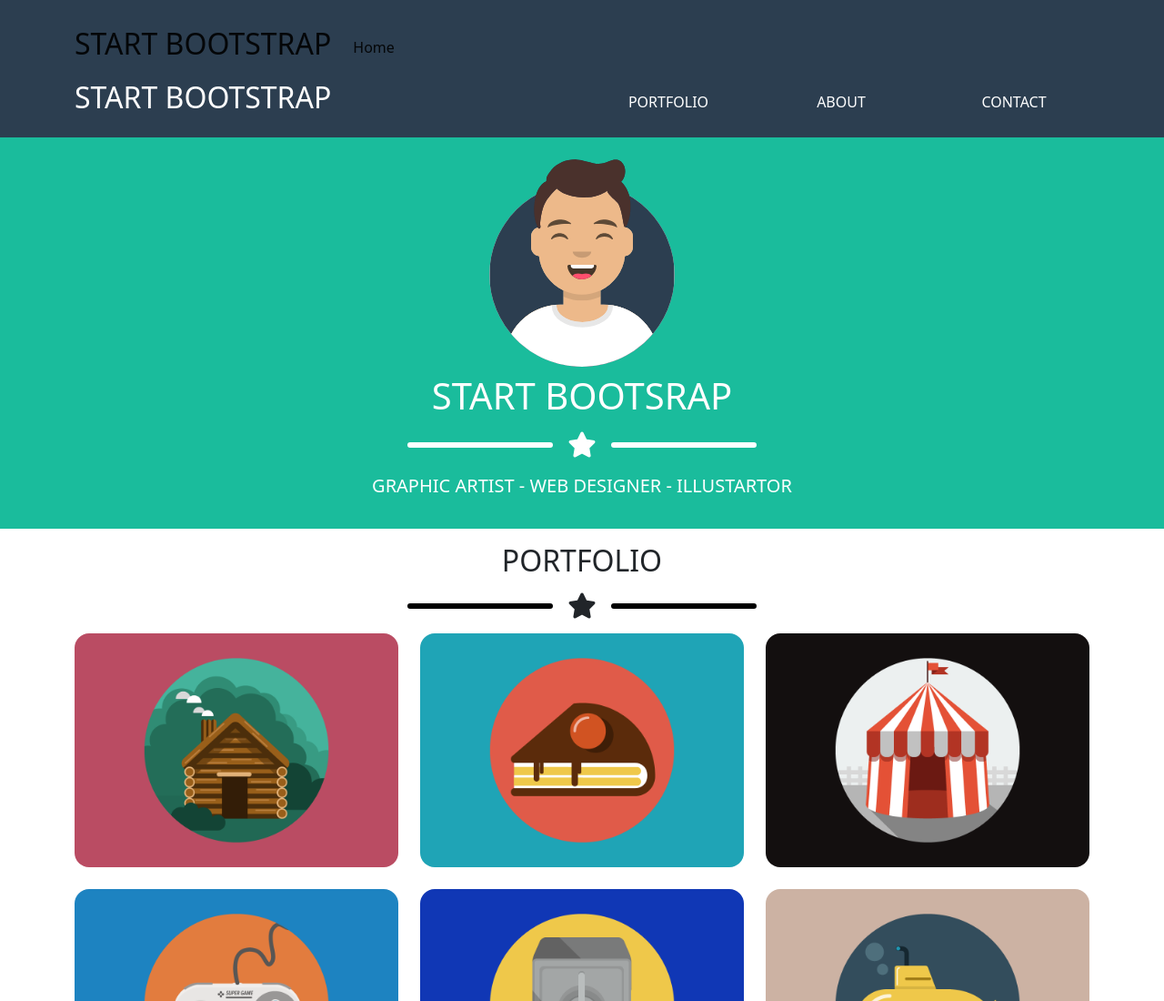
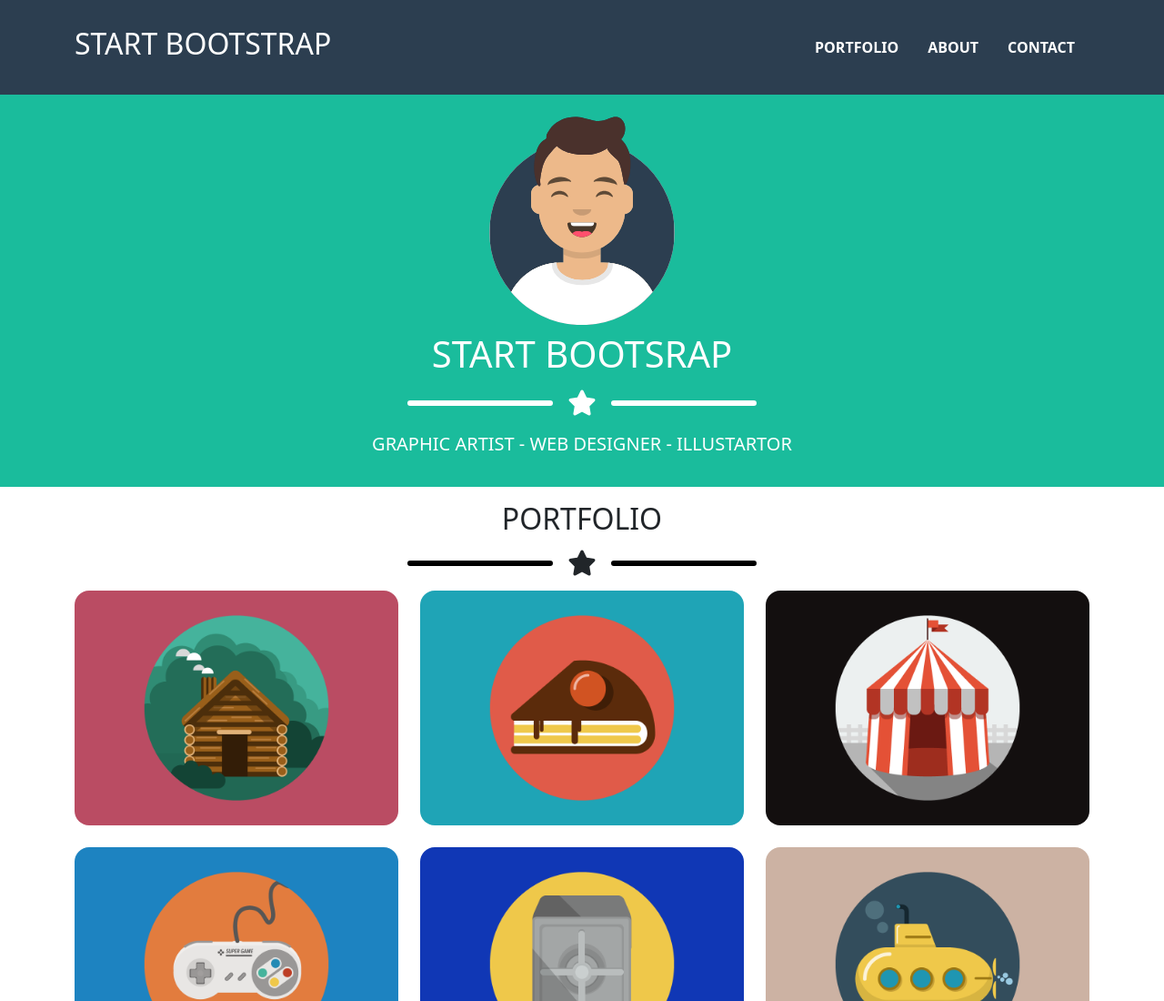
Before and after one commit to PinoGabriel/html-css-boostrap-freelancer, a plain HTML site: page index.html in a window 1280 px wide. Shown: the top 1100 px of the page at 91% size. Drawn offline with nearby package versions, Linux system fonts and the light colour scheme.

Commit message:
added bootstrap navbar

```diff
--- a/index.html
+++ b/index.html
@@ -1,34 +1,46 @@
 <!DOCTYPE html>
 <html lang="en">
+
 <head>
     <meta charset="UTF-8">
     <meta name="viewport" content="width=device-width, initial-scale=1.0">
     <title>Bootstrap-freelancer</title>
-    <link href="https://cdn.jsdelivr.net/npm/bootstrap@5.2.3/dist/css/bootstrap.min.css" rel="stylesheet" integrity="sha384-rbsA2VBKQhggwzxH7pPCaAqO46MgnOM80zW1RWuH61DGLwZJEdK2Kadq2F9CUG65" crossorigin="anonymous">
+    <link href="https://cdn.jsdelivr.net/npm/bootstrap@5.2.3/dist/css/bootstrap.min.css" rel="stylesheet"
+        integrity="sha384-rbsA2VBKQhggwzxH7pPCaAqO46MgnOM80zW1RWuH61DGLwZJEdK2Kadq2F9CUG65" crossorigin="anonymous">
     <link rel="stylesheet" href="https://cdnjs.cloudflare.com/ajax/libs/font-awesome/6.4.2/css/all.min.css">
     <link rel="stylesheet" href="./css/style.css">
 </head>
 </head>
+
 <body>
     <!-- INIZIO HEADER -->
     <header>
         <nav class="container py-3">
-            <nav class="navbar navbar-expand-lg bg-body-tertiary">
-                  <a class="navbar-brand" href="#"><h2>START BOOTSTRAP</h2></a>
-                  <button class="navbar-toggler" type="button" data-bs-toggle="collapse" data-bs-target="#navbarNav" aria-controls="navbarNav" aria-expanded="false" aria-label="Toggle navigation">
-                    <span class="navbar-toggler-icon"></span>
-                  </button>
-                  <div class="collapse navbar-collapse" id="navbarNav">
-                    <ul class="navbar-nav">
-                      <li class="nav-item">
-                        <a class="nav-link active" aria-current="page" href="#">Home</a>
+            <nav class="navbar navbar-expand-lg bg-body-tertiary flex-nowrap">
+                <a class="navbar-brand" href="#">
+                    <h2 class="text-white">START BOOTSTRAP</h2>
+                </a>
+                <div class="navbar-collapse justify-content-end align-items-center" id="navbarNav">
+                    <ul class="navbar-nav flex-row justify-content-end">
+                        <li class="nav-item px-2 d-none d-sm-block">
+                            <a class="nav-link active text-white fw-bolder fs-6" aria-current="page" href="#portfolio">PORTFOLIO</a>
+                        </li>
+                        <li class="nav-item px-2 d-none d-sm-block">
+                            <a class="nav-link active text-white fw-bolder fs-6" aria-current="page" href="#about">ABOUT</a>
+                        </li>
+                        <li class="nav-item px-2 d-none d-sm-block">
+                            <a class="nav-link active text-white fw-bolder fs-6" aria-current="page" href="#contact">CONTACT</a>
+                        </li>
+                        <li class="nav-item d-sm-none">
+                            <a class="nav-link active text-white" aria-current="page" href="#"><i class="btn btn_bars fa-solid fa-bars fw-bolder fs-5"></i></a>
                         </li>
                     </ul>
+                </div>
             </nav>
 
 
 
-            <div class="row">
+            <!-- <div class="row">
                 <div class="col-6">
                     <h2>START BOOTSTRAP</h2>
                 </div>
@@ -38,9 +50,7 @@
                 <div class="col-6 me_list">
                     <i class="btn btn_bars fa-solid fa-bars"></i>
                 </div>
-                </div>
-            </div>
-            </div>
+            </div> -->
         </nav>
     </header>
 
@@ -114,16 +124,21 @@
 
                 <div class="row">
                     <div class="col-sm-6 col-12 my-4">
-                        Lorem ipsum dolor sit amet consectetur, adipisicing elit. Atque eius sit earum totam fugit repudiandae neque cupiditate, fugiat quam officia voluptates? Beatae temporibus molestiae, quo fugiat culpa facere libero reprehenderit.
+                        Lorem ipsum dolor sit amet consectetur, adipisicing elit. Atque eius sit earum totam fugit
+                        repudiandae neque cupiditate, fugiat quam officia voluptates? Beatae temporibus molestiae, quo
+                        fugiat culpa facere libero reprehenderit.
                     </div>
                     <div class="col-sm-6 col-12 my-4">
-                        Lorem ipsum dolor sit amet consectetur, adipisicing elit. Atque eius sit earum totam fugit repudiandae neque cupiditate, fugiat quam officia voluptates? Beatae temporibus molestiae, quo fugiat culpa facere libero reprehenderit.
+                        Lorem ipsum dolor sit amet consectetur, adipisicing elit. Atque eius sit earum totam fugit
+                        repudiandae neque cupiditate, fugiat quam officia voluptates? Beatae temporibus molestiae, quo
+                        fugiat culpa facere libero reprehenderit.
                     </div>
                 </div>
 
                 <div class="row text-center">
                     <div class="col-md-12 my-4">
                         <div class="btn btn_about"> <i class="fa-solid fa-download"></i> Download</div>
+                    </div>
                 </div>
             </div>
         </section>
@@ -208,7 +223,8 @@
                     </div>
                     <div class="col-sm-4 col-12 my-4">
                         <h4>ABOUT FREELANCER</h4>
-                        <div>Freelance is a free to use, open source Bootstrap theme created by <span>Start Bootstrap</span>.</div>
+                        <div>Freelance is a free to use, open source Bootstrap theme created by <span>Start
+                                Bootstrap</span>.</div>
                     </div>
                 </div>
             </div>
@@ -225,4 +241,5 @@
 
 
 </body>
+
 </html>
```
Lines whose indentation alone changed are shown as unchanged.
